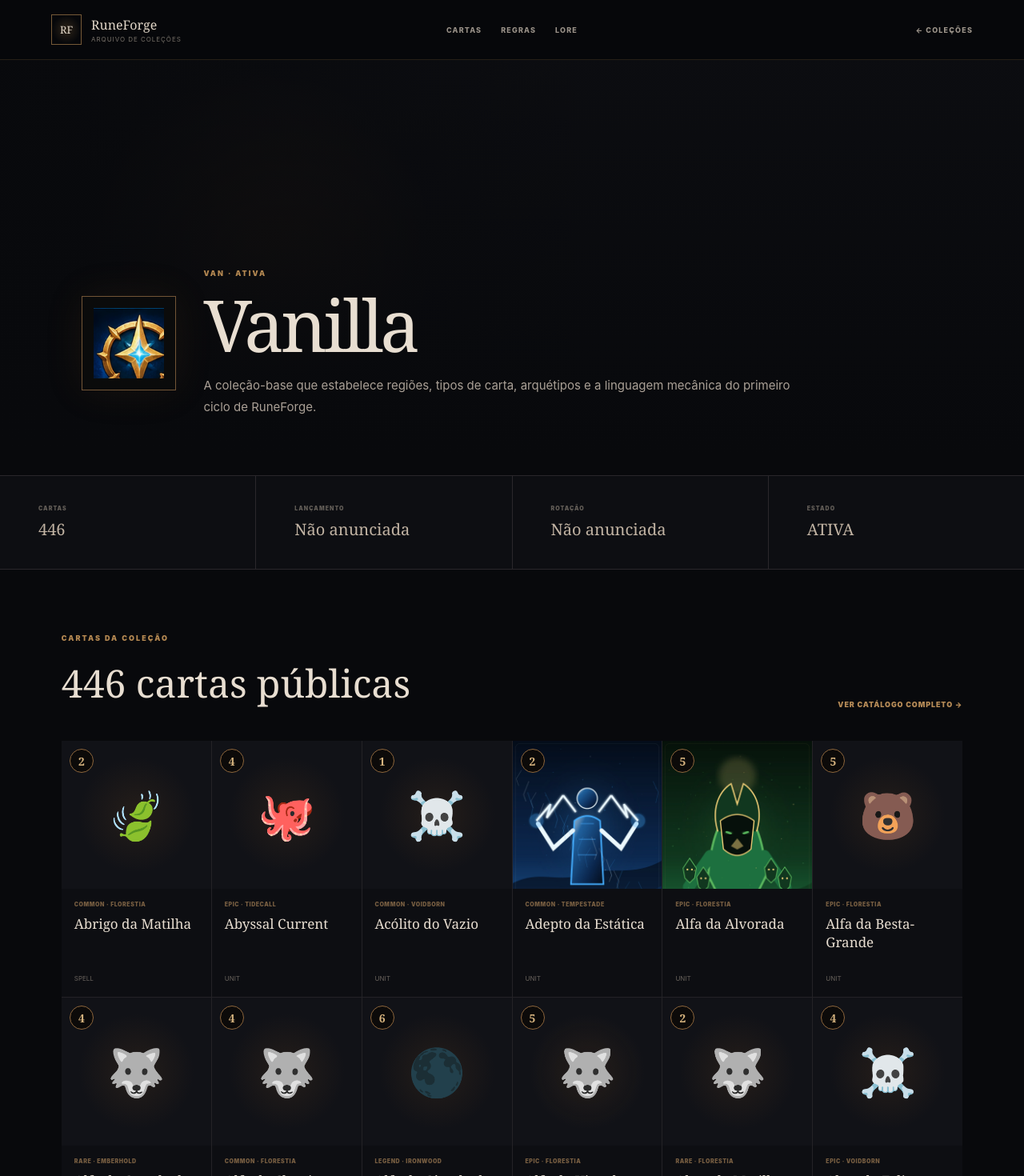
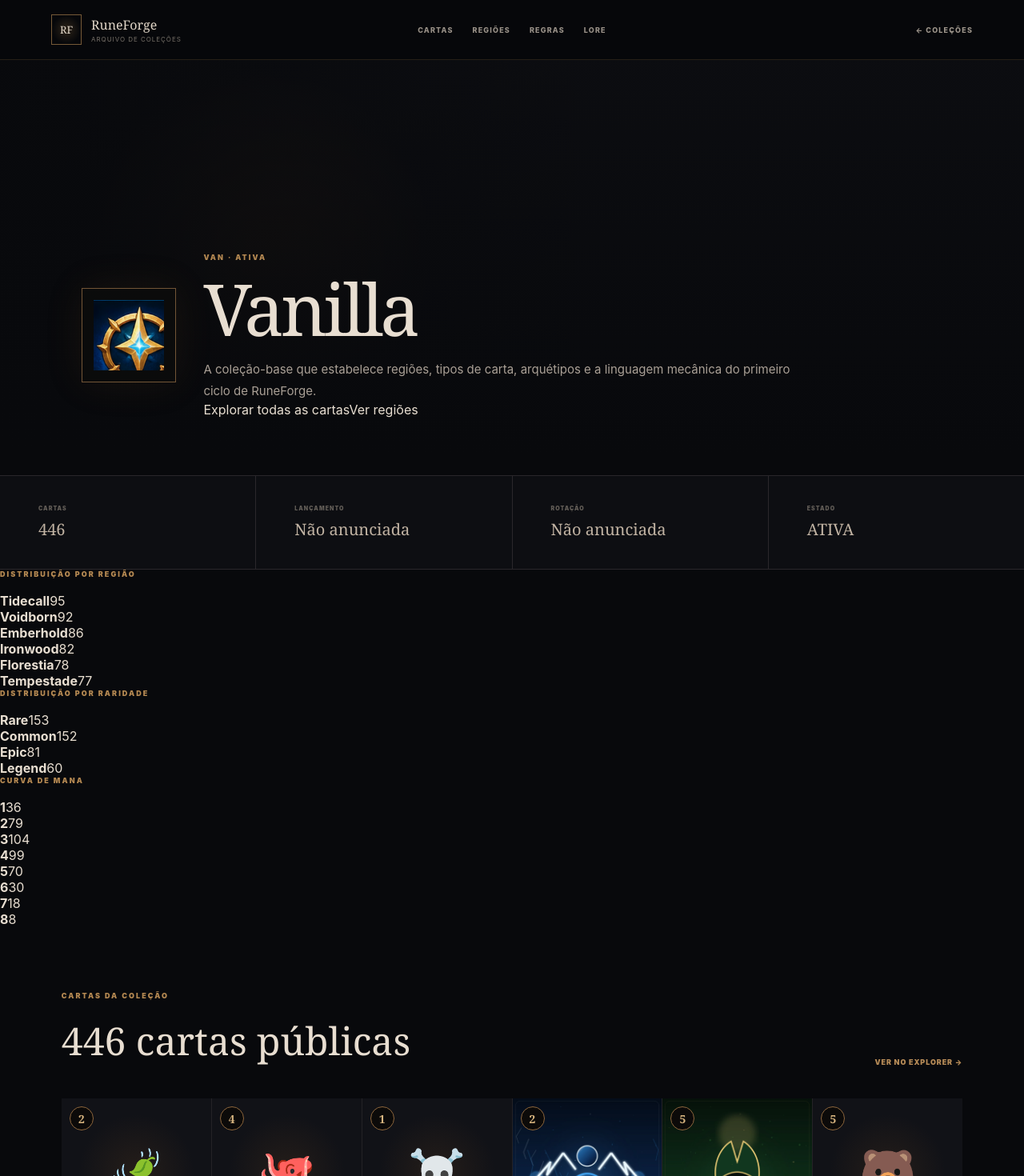
Before and after one commit to EntropiaEKaos/SiteRuneForged, a Next.js app: page /collections/vanilla in a window 1280 px wide. Shown: the top 1470 px of the page at 80% size. Built offline with nearby package versions, Linux system fonts and the light colour scheme; no server answers.

Commit message:
Add collection identity SEO and catalog intelligence

```diff
--- a/src/app/collections/[slug]/page.tsx
+++ b/src/app/collections/[slug]/page.tsx
@@ -1,14 +1,16 @@
+import type { Metadata } from "next";
 import Link from "next/link";
 import { notFound } from "next/navigation";
 import { getPublicCardCatalog } from "@/lib/cards/public-catalog";
 import { getPublicCollection } from "@/lib/collections/public-collections";
+import { portalMetadata } from "@/lib/portal/seo";
+
+type Params = { params: Promise<{ slug: string }> };
 
 function dateLabel(value?: string | null) {
   if (!value) return "Não anunciada";
   const date = new Date(value);
-  return Number.isNaN(date.getTime())
-    ? "Não anunciada"
-    : new Intl.DateTimeFormat("pt-BR", { dateStyle: "long" }).format(date);
+  return Number.isNaN(date.getTime()) ? "Não anunciada" : new Intl.DateTimeFormat("pt-BR", { dateStyle: "long" }).format(date);
 }
 
 function lifecycleLabel(value: string) {
@@ -18,87 +20,34 @@ function lifecycleLabel(value: string) {
   return value.toUpperCase();
 }
 
-export default async function CollectionDetailPage({ params }: { params: Promise<{ slug: string }> }) {
+export async function generateMetadata({ params }: Params): Promise<Metadata> {
+  const { slug } = await params;
+  const collection = await getPublicCollection(slug);
+  if (!collection) return portalMetadata({ title: "Coleção indisponível", description: "Coleção não disponível no arquivo público de RuneForge.", path: `/collections/${encodeURIComponent(slug)}`, noIndex: true });
+  return portalMetadata({ title: collection.name, description: `${collection.name} (${collection.code}) — ${collection.cardCount} cartas públicas. ${collection.description || "Coleção oficial de RuneForge."}`.slice(0, 180), path: `/collections/${encodeURIComponent(collection.key)}`, image: collection.banner || collection.symbol || null });
+}
+
+function Breakdown({ title, items }: { title: string; items: Array<{ value: string; count: number }> }) {
+  const max = Math.max(1, ...items.map((item) => item.count));
+  return <section className="identity-breakdown"><span className="content-kicker">{title}</span><div>{items.slice(0, 8).map((item) => <article key={item.value}><header><strong>{item.value}</strong><span>{item.count}</span></header><i><b style={{ width: `${Math.max(8, (item.count / max) * 100)}%` }} /></i></article>)}</div></section>;
+}
+
+export default async function CollectionDetailPage({ params }: Params) {
   const { slug } = await params;
   const collection = await getPublicCollection(slug);
   if (collection === null) notFound();
-
-  if (collection === undefined) {
-    return (
-      <main className="collections-shell">
-        <header className="catalog-topbar">
-          <Link className="content-brand" href="/"><span className="content-brand-mark">RF</span><span><strong>RuneForge</strong><small>Arquivo de coleções</small></span></Link>
-          <Link className="content-home-link" href="/collections">← Coleções</Link>
-        </header>
-        <section className="card-catalog-empty detail-unavailable">
-          <span>ARQUIVO INDISPONÍVEL</span>
-          <h1>Não foi possível abrir esta coleção.</h1>
-          <p>O portal depende da fonte pública oficial e não usa uma cópia local do set.</p>
-          <Link href="/collections">Voltar às coleções</Link>
-        </section>
-      </main>
-    );
-  }
+  if (collection === undefined) return <main className="collections-shell"><header className="catalog-topbar"><Link className="content-brand" href="/"><span className="content-brand-mark">RF</span><span><strong>RuneForge</strong><small>Arquivo de coleções</small></span></Link><Link className="content-home-link" href="/collections">← Coleções</Link></header><section className="card-catalog-empty detail-unavailable"><span>ARQUIVO INDISPONÍVEL</span><h1>Não foi possível abrir esta coleção.</h1><p>O portal depende da fonte pública oficial e do snapshot certificado.</p><Link href="/collections">Voltar às coleções</Link></section></main>;
 
   const catalog = await getPublicCardCatalog({ collection: collection.key, page: 1, pageSize: 24 });
+  const breakdown = catalog.available ? catalog.data.breakdown : undefined;
 
   return (
     <main className="collections-shell collection-detail-shell">
-      <header className="catalog-topbar">
-        <Link className="content-brand" href="/"><span className="content-brand-mark">RF</span><span><strong>RuneForge</strong><small>Arquivo de coleções</small></span></Link>
-        <nav><Link href="/cards">Cartas</Link><Link href="/rules">Regras</Link><Link href="/lore">Lore</Link></nav>
-        <Link className="content-home-link" href="/collections">← Coleções</Link>
-      </header>
-
-      <section className="collection-detail-hero">
-        {collection.banner ? <img className="collection-detail-banner" src={collection.banner} alt="" /> : null}
-        <div className="collection-detail-shade" />
-        <div className="collection-detail-copy">
-          <div className="collection-detail-symbol">
-            {collection.symbol ? <img src={collection.symbol} alt="" /> : <span>◆</span>}
-          </div>
-          <div>
-            <span className="content-kicker">{collection.code} · {lifecycleLabel(collection.lifecycle)}</span>
-            <h1>{collection.name}</h1>
-            <p>{collection.description || "Coleção oficial publicada no arquivo de RuneForge."}</p>
-          </div>
-        </div>
-      </section>
-
-      <section className="collection-facts">
-        <div><small>CARTAS</small><strong>{collection.cardCount}</strong></div>
-        <div><small>LANÇAMENTO</small><strong>{dateLabel(collection.releaseDate)}</strong></div>
-        <div><small>ROTAÇÃO</small><strong>{dateLabel(collection.rotationDate)}</strong></div>
-        <div><small>ESTADO</small><strong>{lifecycleLabel(collection.lifecycle)}</strong></div>
-      </section>
-
-      {!catalog.available ? (
-        <section className="collection-cards-unavailable">
-          <span>O catálogo de cartas desta coleção está temporariamente indisponível.</span>
-          <Link href="/cards">Abrir catálogo geral</Link>
-        </section>
-      ) : (
-        <section className="collection-cards-section">
-          <header>
-            <div><span className="content-kicker">CARTAS DA COLEÇÃO</span><h2>{catalog.data.total} cartas públicas</h2></div>
-            <Link href={`/cards?collection=${encodeURIComponent(collection.key)}`}>Ver catálogo completo →</Link>
-          </header>
-          {catalog.data.items.length ? (
-            <div className="collection-card-mini-grid">
-              {catalog.data.items.map((card) => (
-                <Link href={`/cards/${encodeURIComponent(card.defId)}`} key={card.defId}>
-                  <div>{card.art ? <img src={card.art} alt="" /> : <span>{card.emoji}</span>}<b>{card.cost}</b></div>
-                  <small>{card.rarity} · {card.region}</small>
-                  <strong>{card.name}</strong>
-                  <em>{card.type}</em>
-                </Link>
-              ))}
-            </div>
-          ) : (
-            <div className="collection-cards-empty">Nenhuma carta pública foi encontrada para esta coleção.</div>
-          )}
-        </section>
-      )}
+      <header className="catalog-topbar"><Link className="content-brand" href="/"><span className="content-brand-mark">RF</span><span><strong>RuneForge</strong><small>Arquivo de coleções</small></span></Link><nav><Link href="/cards">Cartas</Link><Link href="/regions">Regiões</Link><Link href="/rules">Regras</Link><Link href="/lore">Lore</Link></nav><Link className="content-home-link" href="/collections">← Coleções</Link></header>
+      <section className="collection-detail-hero collection-identity-hero">{collection.banner ? <img className="collection-detail-banner" src={collection.banner} alt="" /> : null}<div className="collection-detail-shade" /><div className="collection-detail-copy"><div className="collection-detail-symbol">{collection.symbol ? <img src={collection.symbol} alt="" /> : <span>◆</span>}</div><div><span className="content-kicker">{collection.code} · {lifecycleLabel(collection.lifecycle)}</span><h1>{collection.name}</h1><p>{collection.description || "Coleção oficial publicada no arquivo de RuneForge."}</p><div className="collection-identity-actions"><Link href={`/cards?collection=${encodeURIComponent(collection.key)}`}>Explorar todas as cartas</Link><Link href="/regions">Ver regiões</Link></div></div></div></section>
+      <section className="collection-facts"><div><small>CARTAS</small><strong>{collection.cardCount}</strong></div><div><small>LANÇAMENTO</small><strong>{dateLabel(collection.releaseDate)}</strong></div><div><small>ROTAÇÃO</small><strong>{dateLabel(collection.rotationDate)}</strong></div><div><small>ESTADO</small><strong>{lifecycleLabel(collection.lifecycle)}</strong></div></section>
+      {breakdown ? <section className="identity-intelligence"><Breakdown title="DISTRIBUIÇÃO POR REGIÃO" items={breakdown.regions} /><Breakdown title="DISTRIBUIÇÃO POR RARIDADE" items={breakdown.rarities} /><Breakdown title="CURVA DE MANA" items={breakdown.costs.sort((a, b) => Number(a.value) - Number(b.value))} /></section> : null}
+      {!catalog.available ? <section className="collection-cards-unavailable"><span>O catálogo de cartas desta coleção está temporariamente indisponível.</span><Link href="/cards">Abrir catálogo geral</Link></section> : <section className="collection-cards-section"><header><div><span className="content-kicker">CARTAS DA COLEÇÃO</span><h2>{catalog.data.total} cartas públicas</h2></div><Link href={`/cards?collection=${encodeURIComponent(collection.key)}`}>Ver no Explorer →</Link></header>{catalog.data.items.length ? <div className="collection-card-mini-grid">{catalog.data.items.map((card) => <Link href={`/cards/${encodeURIComponent(card.defId)}`} key={card.defId}><div>{card.art ? <img src={card.art} alt="" /> : <span>{card.emoji}</span>}<b>{card.cost}</b></div><small>{card.rarity} · {card.region}</small><strong>{card.name}</strong><em>{card.type}</em></Link>)}</div> : <div className="collection-cards-empty">Nenhuma carta pública foi encontrada para esta coleção.</div>}</section>}
     </main>
   );
 }
```
